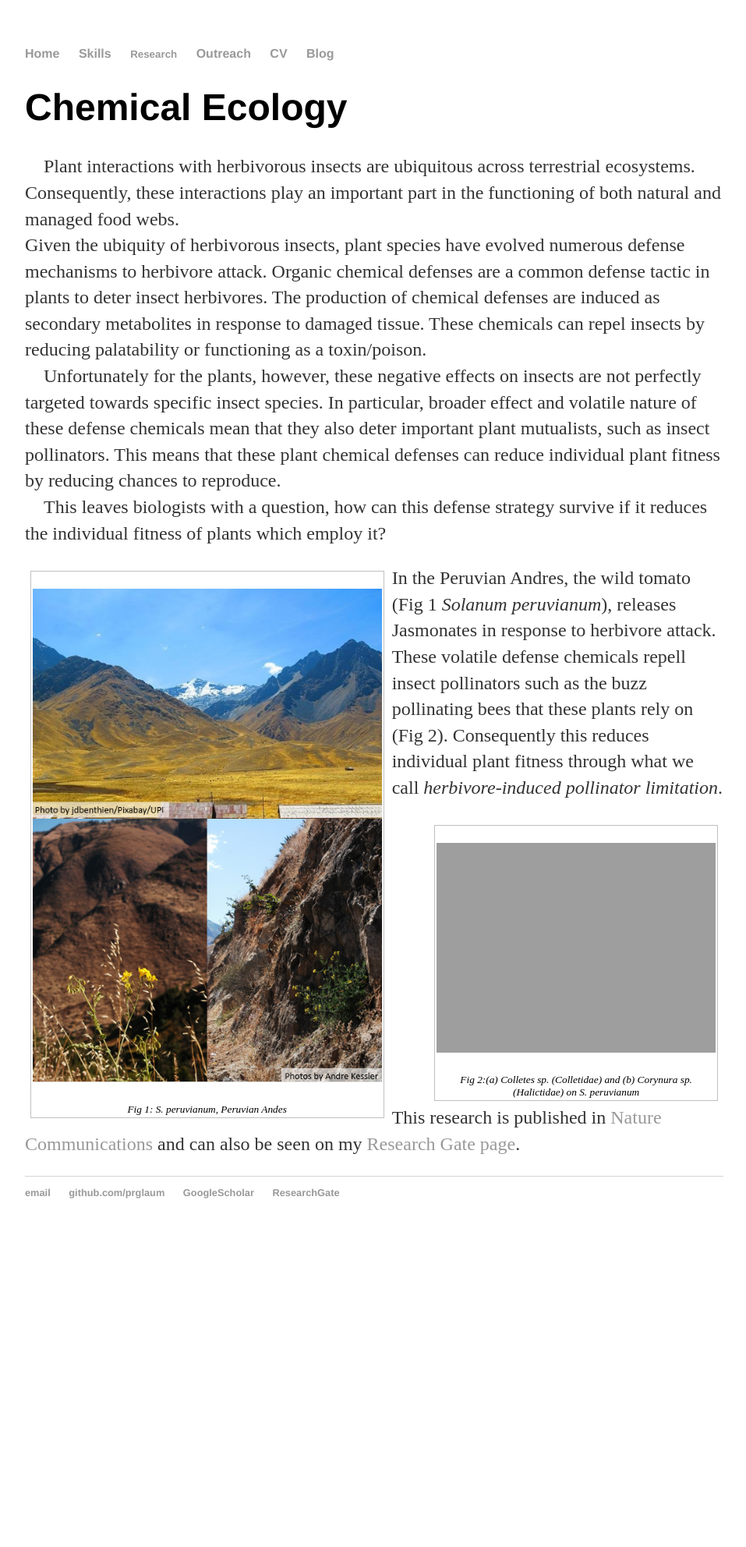
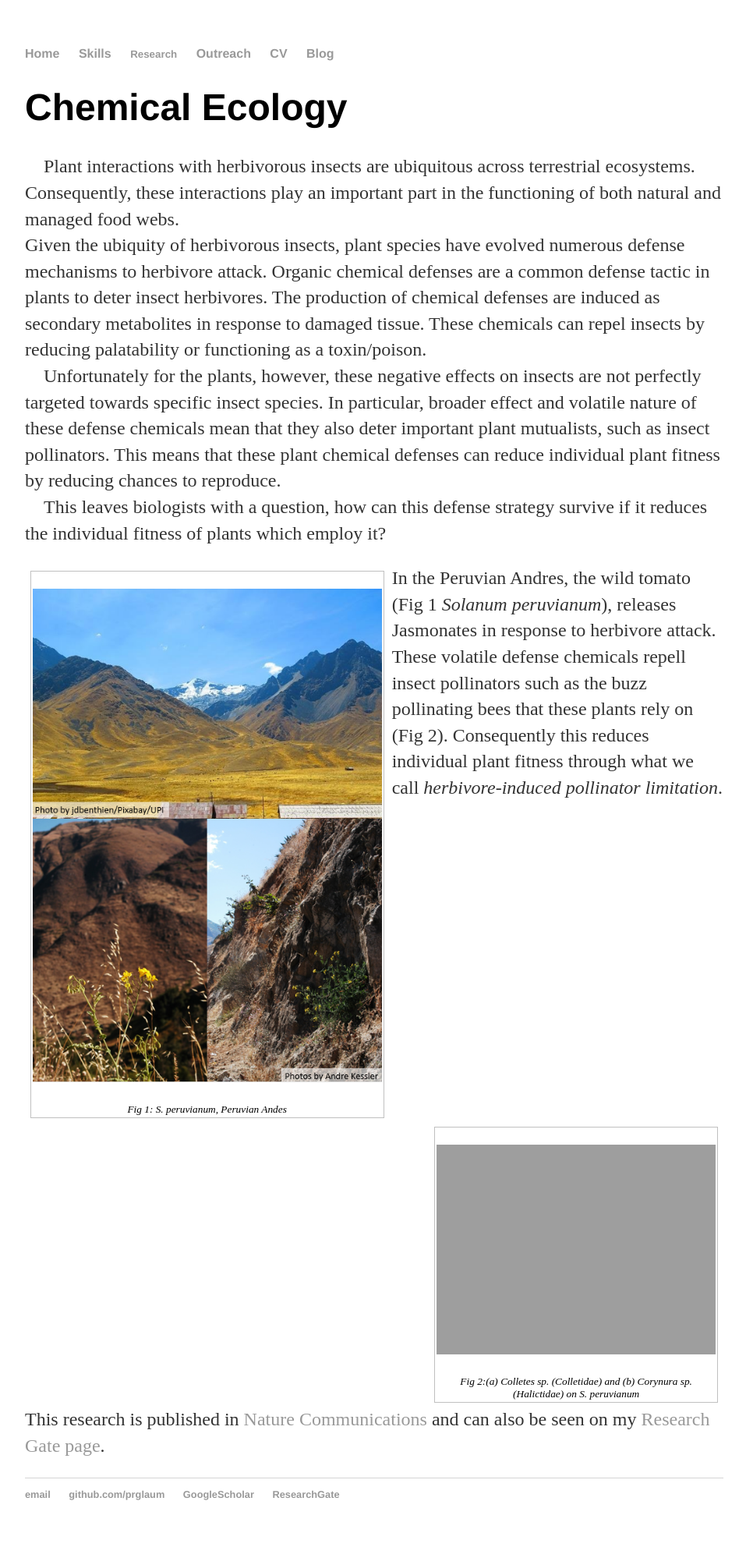
Before and after one commit to prglaum/prglaum.github.io, a Jekyll site: the page built from research/chemoeco/index.html, in a window 1280 px wide. Shown: the whole page at 78% size, without its empty margins (160-1117 px from the left). Built offline with Jekyll 4.4.1, drawn with Linux system fonts in a browser that asks for light colours; before the commit the page ends 1597 px from its top, so only the background shows below that.

Commit message:
Update index.html

```diff
--- a/research/chemoeco/index.html
+++ b/research/chemoeco/index.html
@@ -43,7 +43,7 @@ title: Chemical Ecology
 	<p> In the Peruvian Andres, the wild tomato (Fig 1 <i>Solanum peruvianum</i>), releases Jasmonates in response to herbivore attack.
 		<br>These volatile defense chemicals repell insect pollinators such as the buzz pollinating bees that these plants rely on (Fig 2).
 		Consequently this reduces individual plant fitness through what we call <i>herbivore-induced pollinator limitation</i>.</p>
-	<figureSmall class="float-img-right">
+	<figureSmall class="float-img-right" style="clear:left">
 		<p><img class=scaled src="{{site.url}}/docs/assets/images/peruBees.PNG" alt="peruBees">
 		<figcaption>Fig 2:(a) Colletes sp. (Colletidae) and (b) Corynura sp. (Halictidae) on S. peruvianum</figcaption>
 	</figureSmall>
```
